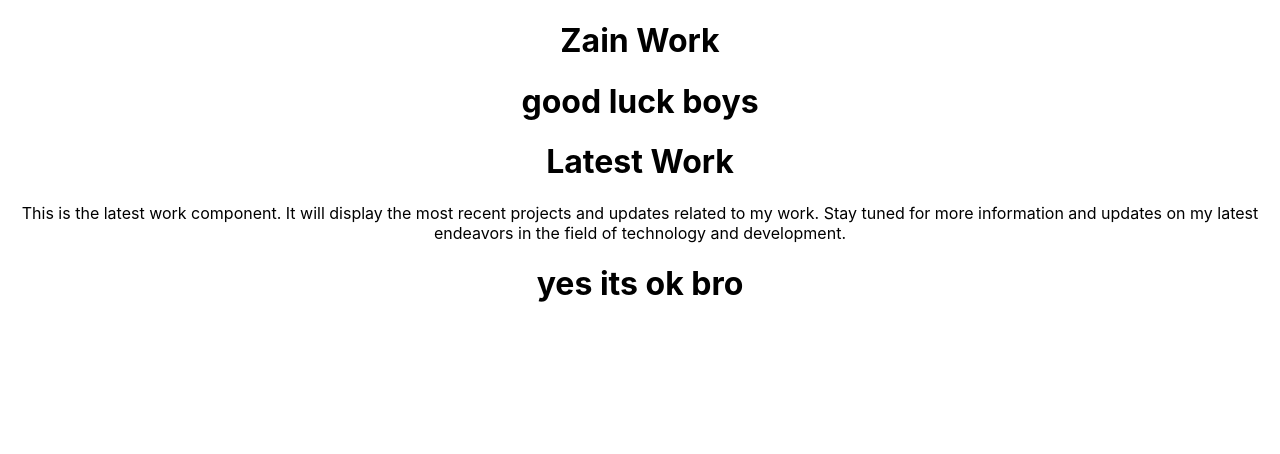
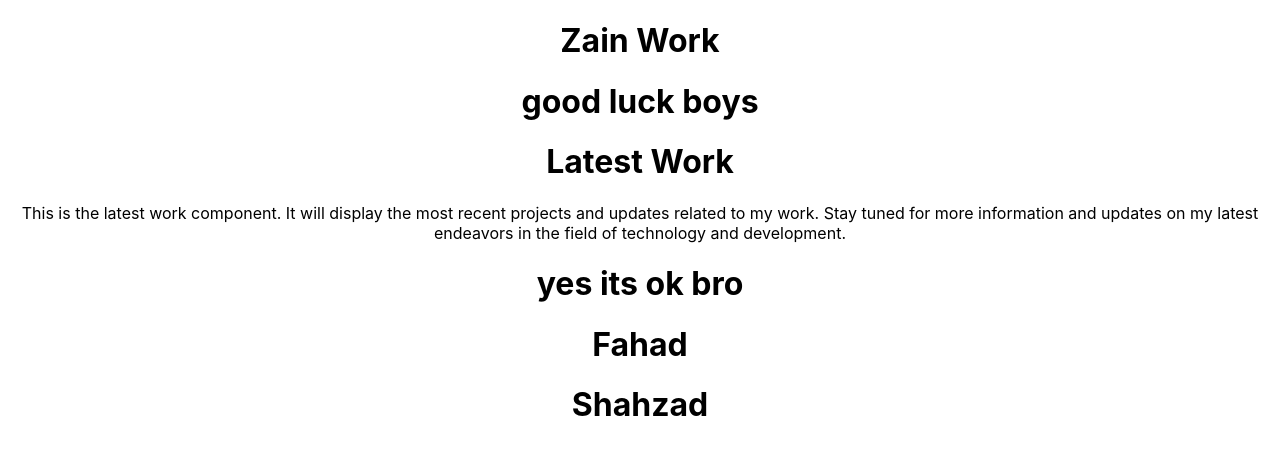
Before and after one commit to mzain030/Night-Shift-Student-app, a React (Create React App) app: page / in a window 1280 px wide. Shown: the top 454 px of the page. Built offline with nearby package versions, Linux system fonts and the light colour scheme.

Commit message:
Fahad Sahzad

```diff
--- a/src/App.js
+++ b/src/App.js
@@ -10,6 +10,8 @@ function App() {
      <ZainWork/>
      <Naseer/>
      <LatestWork/>
+     <h1>Fahad</h1>
+     <h1>Shahzad</h1>
     </div>
   );
 }
```
Also changed, not shown: 1 other file (tests, documents, lock files or other folders).
